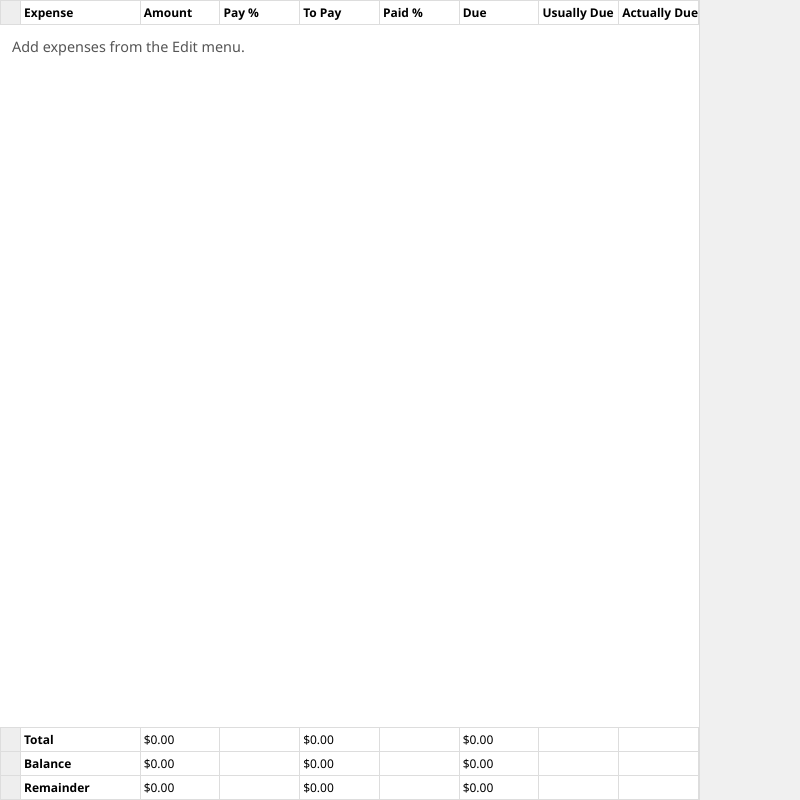
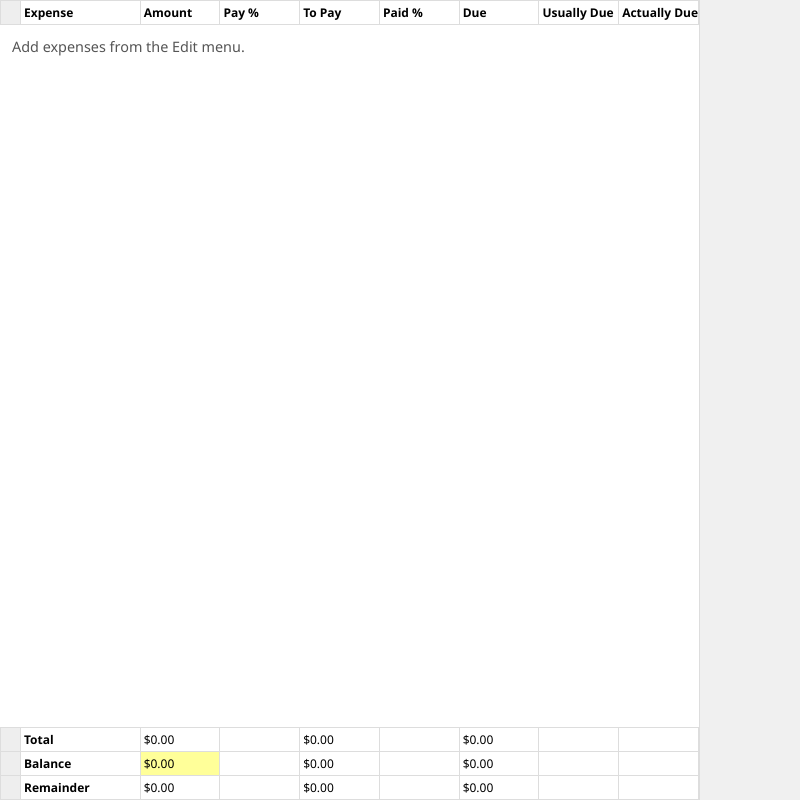
Before and after one commit to sdegutis/family-budget-js, an Electron app: page index.html in a window 800 px wide. In both pictures the pointer is over the input 180 px from the left and 763 px from the top of the page. Drawn offline with Linux system fonts and the light colour scheme.

Commit message:
Bg color when editable

```diff
--- a/index.css
+++ b/index.css
@@ -41,7 +41,10 @@ table {
 input {
   font: inherit;
   /* background: #17f2; */
-  cursor: crosshair;
+}
+
+input:hover {
+  background: #ff9;
 }
 
 th {
```
